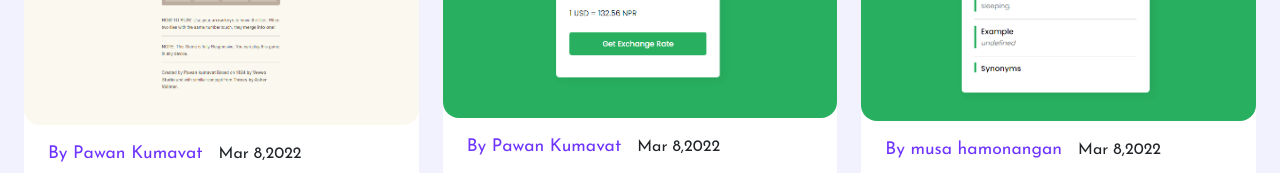
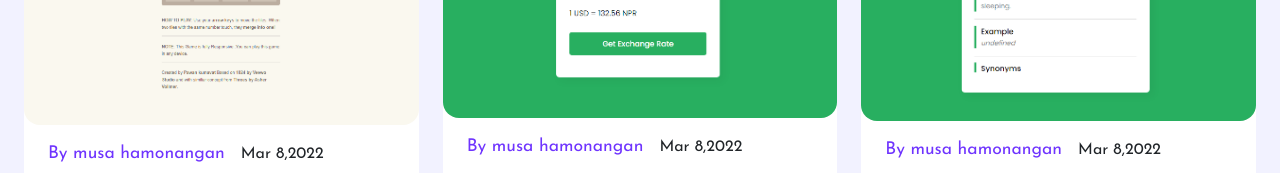
Before and after one commit to muhamlu/portfolio-website, a plain HTML site: page index.html in a window 1280 px wide. Shown: the part 4000-4173 px from the top of the page. Drawn offline with nearby package versions, Linux system fonts and the light colour scheme.

Commit message:
Update index.html

```diff
--- a/index.html
+++ b/index.html
@@ -470,7 +470,7 @@
               alt="..."
             />
             <div class="card-body px-4">
-              <small>By Pawan Kumavat</small
+              <small>By musa hamonangan</small
               ><span class="ms-3">Mar 8,2022</span>
               <h4 class="card-title">
                 <a href="">Quis autem vea eum iure reprehenderit</a>
@@ -491,7 +491,7 @@
               alt="..."
             />
             <div class="card-body px-4">
-              <small>By Pawan Kumavat</small
+              <small>By musa hamonangan</small
               ><span class="ms-3">Mar 8,2022</span>
               <h4 class="card-title">
                 <a href="">Quis autem vea eum iure reprehenderit</a>
```
